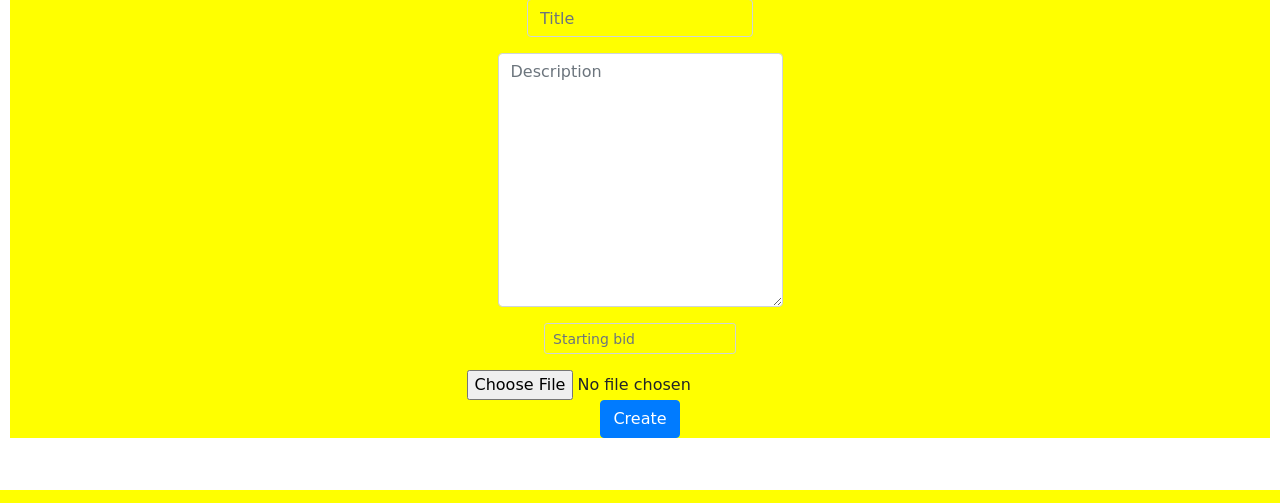
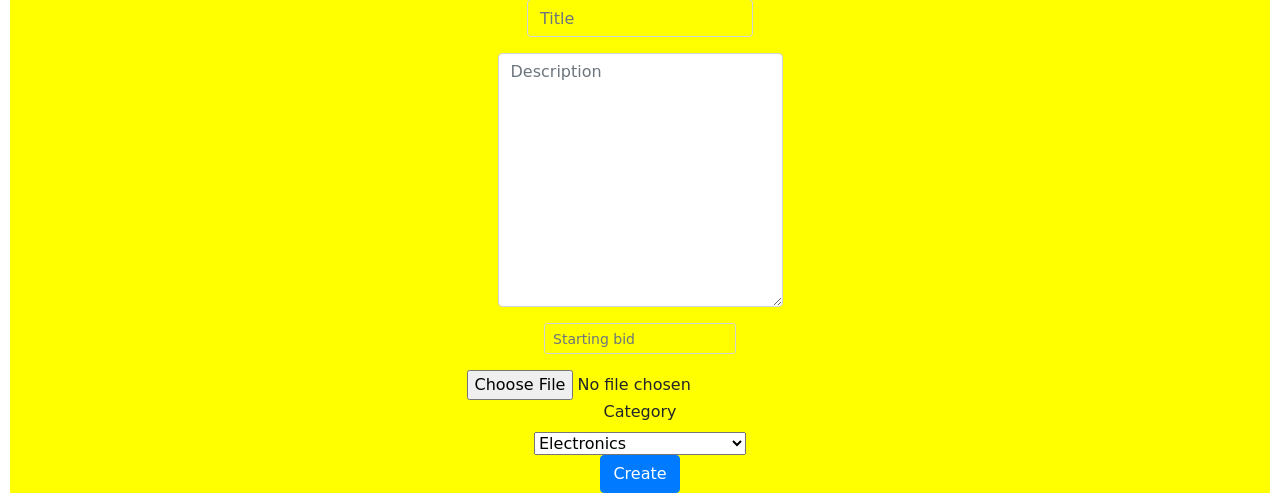
Before and after one commit to donato-casiello/commerce, a Django app: page /create_auction in a window 1280 px wide. Shown: the part 310-813 px from the top of the page. Run offline with Django 3.2, Linux system fonts and the light colour scheme; a user stored in the database is signed in; data comes from the database, SQL or seed files in the repository; both versions use the stored data as it was after the commit; some libraries are stand-ins or nearby versions; some web fonts are replaced.

Commit message:
Add category

```diff
--- a/auctions/models.py
+++ b/auctions/models.py
@@ -13,6 +13,7 @@ class Auction(models.Model):
     start_bid = models.DecimalField(max_digits=8, decimal_places=2, default=0.00)
     active = models.BooleanField(default=True)
     image = models.ImageField(upload_to='auctions_images/', blank=True)
+    category = models.CharField(max_length=64, blank=True)
     def __str__(self):
         return f"{self.title} : {self.owner}"
 
--- a/auctions/templates/auctions/create.html
+++ b/auctions/templates/auctions/create.html
@@ -18,6 +18,12 @@
                 <input class="form-control form-control-sm" type="text" name="bid" placeholder="Starting bid" step=0.01 required id="create">
             </div class="mb-3">
             <input type="file" name="image" id="image" placeholder="Upload an image">
+            <label for="category">Category</label>
+            <select name="category" id="category">
+                {% for category in categories %}
+                    <option value="{{ category }}">{{ category }}</option>
+                {% endfor %}
+            </select>
             <input class="btn btn-primary" type="submit" value="Create">
         </form>
     </div>
--- a/auctions/views.py
+++ b/auctions/views.py
@@ -10,6 +10,7 @@ from decimal import Decimal
 
 from .models import User, Auction, Bid, Comment, Watchlist
 
+CATEGORIES = ["Electronics", "Home appliances", "Home and garden", "Engines", "Collecting and passions", "Fashion and beauty"]
 
 def index(request):
     auctions_list = Auction.objects.all()
@@ -95,12 +96,17 @@ def create(request):
             image = request.FILES["image"]
         else:
             image = None
-        new_auction = Auction(title=title, description=description, owner=user, start_bid=bid_decimal, image=image)
+        if 'category' in request.POST:
+            category = request.POST["category"]
+        else:
+            category = None
+        new_auction = Auction(title=title, description=description, owner=user, start_bid=bid_decimal, image=image, category=category)
         new_auction.save()
         return HttpResponseRedirect(reverse("index"))
     else:
         return render(request, "auctions/create.html", {
-            "user" : user
+            "user" : user,
+            "categories" : CATEGORIES
         })
 
 @login_required(login_url='login')
```
Also changed, not shown: auctions/migrations/0003_auction_category.py (added), db.sqlite3.
